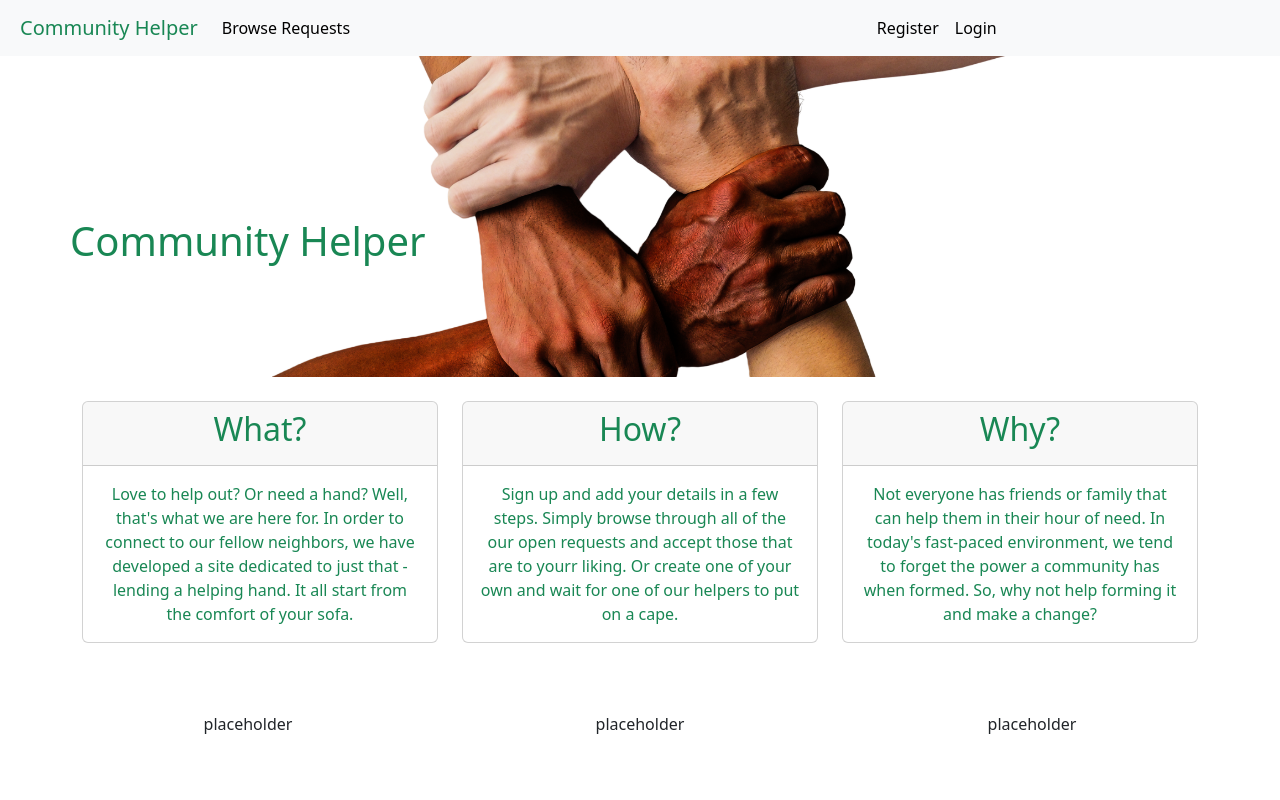
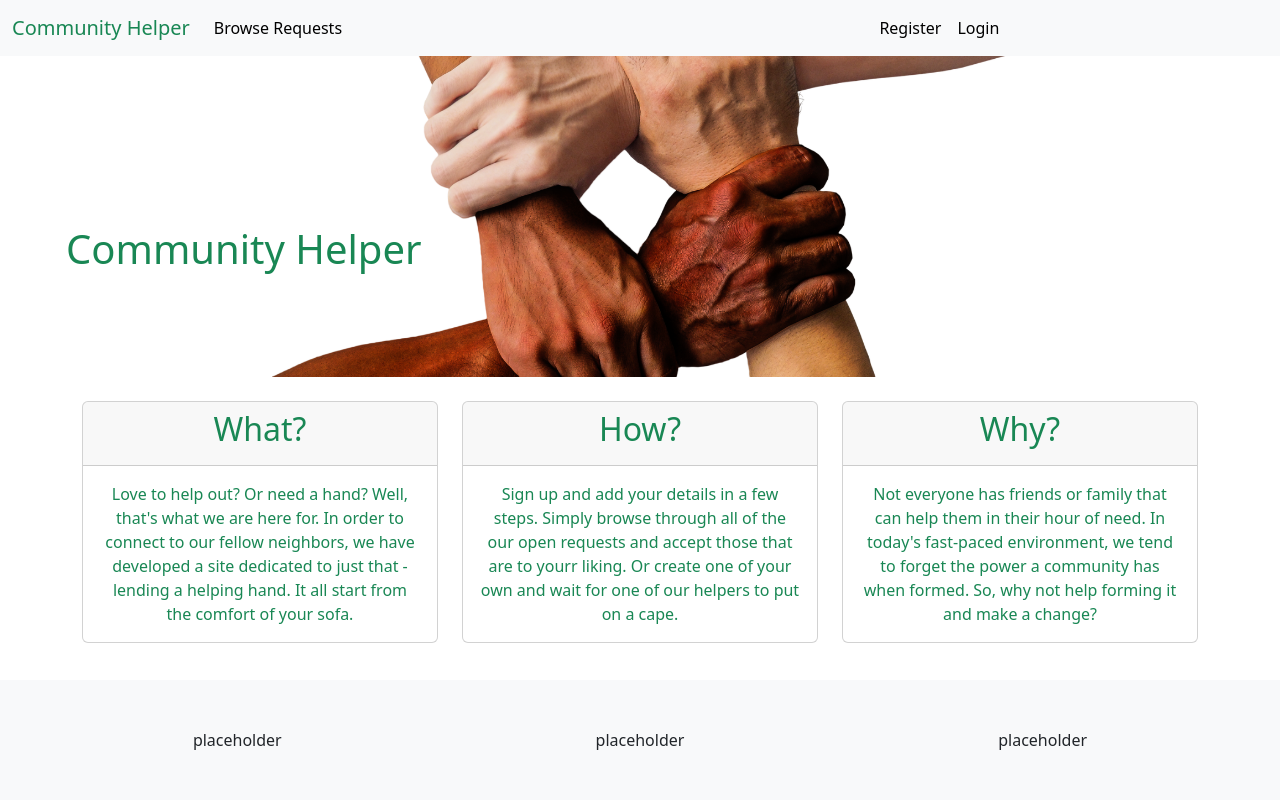
Before and after one commit to josipcodes/community-helper, a Django app: page / in a window 1280 px wide. Run offline with Django 3.2, Linux system fonts and the light colour scheme; some libraries are stand-ins or nearby versions.

Commit message:
Style main h1 to allow for better accessability

```diff
--- a/static/css/style.css
+++ b/static/css/style.css
@@ -1,9 +1,3 @@
-#this {
-    position: relative;
+#bg-title {
+    background-color: white;
 }
-
-#that {
-    position: absolute;
-    top: 80px;
-    right: 0;
-}
--- a/templates/base.html
+++ b/templates/base.html
@@ -18,7 +18,7 @@
 
 <body>
     <!-- Boostrap navbar, customized code -->
-    <nav class="navbar navbar-expand-sm bg-body-tertiary p-2">
+    <nav class="navbar navbar-expand-sm bg-body-tertiary">
         <div class="container-fluid">
             <a class="navbar-brand text-success" href="#">Community Helper</a>
             <button class="navbar-toggler" type="button" data-bs-toggle="collapse"
@@ -71,7 +71,7 @@
     <!-- Main image -->
     <div class="container text-left position-relative">
         <div class="row position-absolute top-50 start-0 text-success">
-            <h1>Community Helper</h1>
+            <h1 class="bg-white bg-opacity-50 p-2">Community Helper</h1>
         </div>
         <div class="row">
             <div class="col-xl-8 offset-xl-2">
--- a/templates/index.html
+++ b/templates/index.html
@@ -51,8 +51,8 @@
     </div>
 </div>
 <footer>
-    <div class="fixed-bottom p-5 text-center">
-        <div class="row p-3">
+    <div class="fixed-bottom p-5 text-center bg-body-tertiary ">
+        <div class="row">
             <div class="col-sm-4">placeholder</div>
             <div class="col-sm-4">placeholder</div>
             <div class="col-sm-4">placeholder</div>
```
